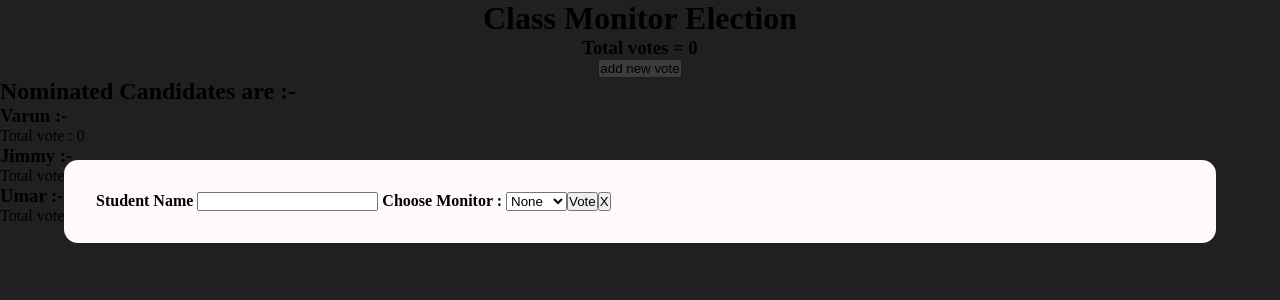
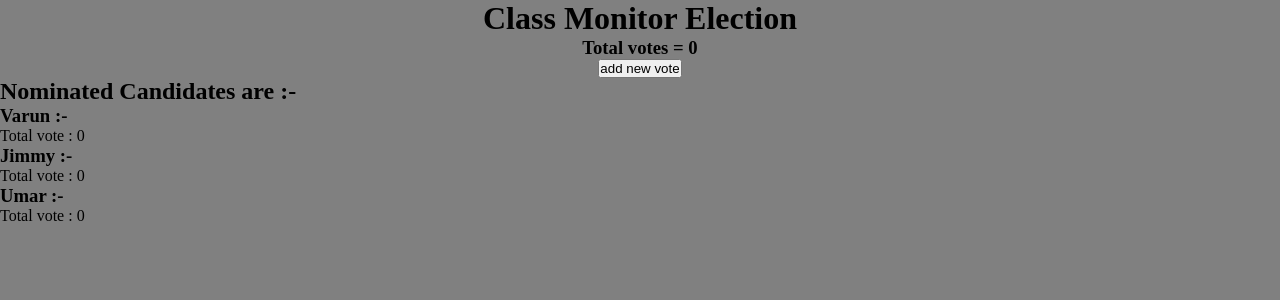
Before and after one commit to CoolShivas/React_Class_Monitor_Election, a React (Vite) app in the folder class_monitor_voting_website/: page / in a window 1280 px wide. Shown: the top 300 px of the page. Built offline with nearby package versions, Linux system fonts and the light colour scheme.

Commit message:
Backdrop_Overlay_Modal_Functionality_Added

```diff
--- a/class_monitor_voting_website/src/App.jsx
+++ b/class_monitor_voting_website/src/App.jsx
@@ -8,6 +8,16 @@ import { useState } from "react";
 function App() {
 
   const [publicVoters, setPublicVoters] = useState([]);
+
+  const [dropBox, setDropBox] = useState(false);
+
+  const showInputForm = () => {
+    setDropBox(true);
+  }
+
+  const hideInputForm = () => {
+    setDropBox(false);
+  }
 
   // const additionOfVotes = (giveVote, receiveVote) => {
   //   console.log(giveVote, 'votes gives to', receiveVote);
@@ -29,11 +39,17 @@ function App() {
 
   return <>
     <header>
-      <AppName publicVotersABC={publicVoters}></AppName>
+      <AppName
+        publicVotersABC={publicVoters}
+        showInputFormABC={showInputForm}
+      ></AppName>
     </header>
 
     <main>
-      <InputForm additionOfVotesABC={additionOfVotes}></InputForm>
+      {dropBox && <InputForm
+        additionOfVotesABC={additionOfVotes}
+        hideInputFormABC={hideInputForm}
+      ></InputForm>}
     </main>
 
     <footer>
--- a/class_monitor_voting_website/src/components/AppName.jsx
+++ b/class_monitor_voting_website/src/components/AppName.jsx
@@ -1,4 +1,4 @@
-const AppName = ({ publicVotersABC }) => {
+const AppName = ({ publicVotersABC, showInputFormABC }) => {
 
     const totalVotes = publicVotersABC.length;
 
@@ -7,7 +7,7 @@ const AppName = ({ publicVotersABC }) => {
             <h1> Class Monitor Election
             </h1>
             <h3> Total votes = {totalVotes} </h3>
-            <button> add new vote </button>
+            <button onClick={showInputFormABC}> add new vote </button>
         </center>
     </>
 }
--- a/class_monitor_voting_website/src/components/InputForm.jsx
+++ b/class_monitor_voting_website/src/components/InputForm.jsx
@@ -1,7 +1,7 @@
 import ModalLayout from "./UI/ModalLayout";
 import { useState } from "react";
 
-const InputForm = ({ additionOfVotesABC }) => {
+const InputForm = ({ additionOfVotesABC, hideInputFormABC }) => {
 
     const [classMateName, setClassMateName] = useState();
 
@@ -34,7 +34,7 @@ const InputForm = ({ additionOfVotesABC }) => {
         setElectedPerson('');
     }
 
-    return <ModalLayout>
+    return <ModalLayout hideInputFormABC={hideInputFormABC}>
         <form onSubmit={formSubmitHandler}>
             <label htmlFor="studentName"> Student Name </label>
             <input type="text"
@@ -59,7 +59,7 @@ const InputForm = ({ additionOfVotesABC }) => {
             </select>
 
             <button type="submit"> Vote </button>
-            <button> X </button>
+            <button onClick={hideInputFormABC}> X </button>
         </form>
 
     </ModalLayout>
--- a/class_monitor_voting_website/src/components/UI/ModalLayout.jsx
+++ b/class_monitor_voting_website/src/components/UI/ModalLayout.jsx
@@ -3,7 +3,7 @@ import { createPortal } from 'react-dom';
 
 
 const Backdrop = (props) => {
-    return <div className={classes.backdrop}></div>
+    return <div className={classes.backdrop} onClick={props.hideInputFormABC}></div>
 }
 
 
@@ -19,7 +19,10 @@ const portalElement = document.getElementById("overlay");
 
 const ModalLayout = (props) => {
     return <>
-        {createPortal(<Backdrop></Backdrop>, portalElement)}
+        {createPortal(<Backdrop
+            hideInputFormABC={props.hideInputFormABC}
+        ></Backdrop>, portalElement)}
+
         {createPortal(<Modal> {props.children} </Modal>, portalElement)}
     </>
 }
```
